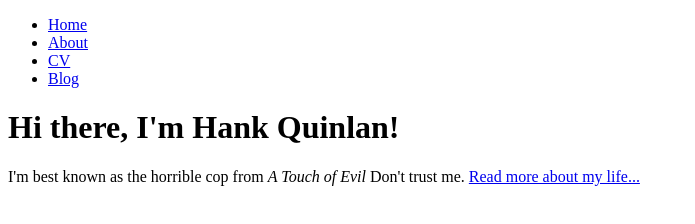
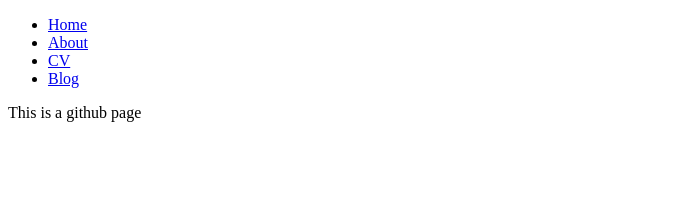
Before and after one commit to andrzej-kolab/andrzej-kolab, a plain HTML site: page index.html in a window 1280 px wide. Shown: the whole page, without its empty margins (0-695 px from the left). Drawn offline with Linux system fonts and the light colour scheme.

Commit message:
Update index.html

```diff
--- a/index.html
+++ b/index.html
@@ -14,8 +14,8 @@
 		</nav>
 		<div class="container">
     		<div class="blurb">
-        		<h1>Hi there, I'm Hank Quinlan!</h1>
-				<p>I'm best known as the horrible cop from <em>A Touch of Evil</em> Don't trust me. <a href="/about">Read more about my life...</a></p>
+
+			<p>This is a github page</p>
     		</div><!-- /.blurb -->
 		</div><!-- /.container -->
 		<footer>
```
